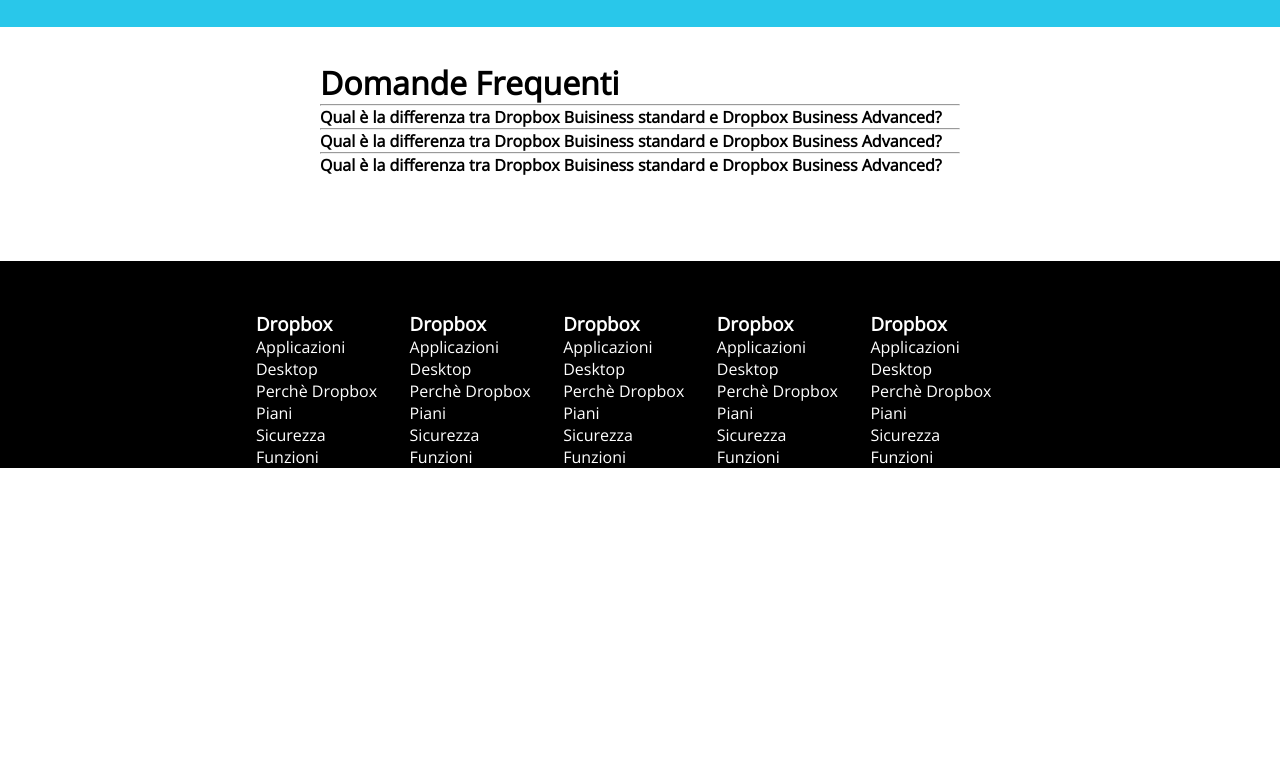
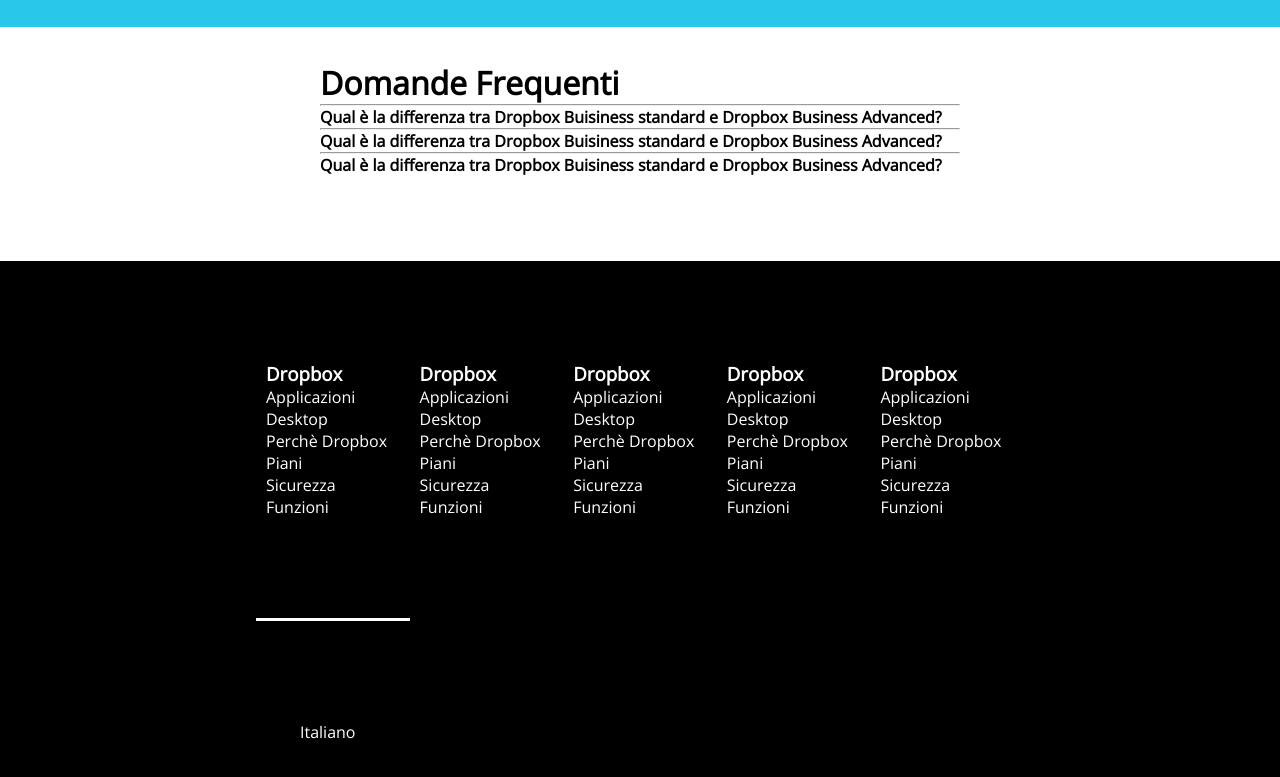
Before and after one commit to FRAALES/htmlcss-dropbox, a plain HTML site: page index.html in a window 1280 px wide. Shown: the part 5039-5816 px from the top of the page. Before the commit the page ends 5507 px from the top, so only its background shows below. Drawn offline with nearby package versions, Linux system fonts and the light colour scheme.

Commit message:
lavoro finito da limare i dettagli

```diff
--- a/css/file.css
+++ b/css/file.css
@@ -422,7 +422,7 @@ footer{
 
 .footer-container{
     width: 60%;
-    margin: 0 auto;
+    margin: 0 auto 100px;
     display: flex;
 }
 
@@ -430,10 +430,24 @@ footer{
 .dropbox-col-container{
     display: flex;
     flex-direction: column;
-    padding-top: 50px;
+    padding: 100px 20px 100px 10px;
 }
 
 
 .no-dots{
     list-style-type: none;
+
 }
+
+.dropbox-col-container-1{
+    display: flex;
+    flex-direction: column;
+    padding: 100px 20px 100px 10px;
+    border-bottom: solid white;
+}
+
+
+#language{
+    margin-left: 300px;
+    margin-bottom: 100px;
+}
--- a/index.html
+++ b/index.html
@@ -458,7 +458,7 @@
 
     <footer>
         <div class="footer-container">
-            <div class="dropbox-col-container">
+            <div class="dropbox-col-container-1">
                 <h3>Dropbox</h3>
                 <ul class="no-dots">
                     <li>Applicazioni Desktop</li>
@@ -512,13 +512,9 @@
                     <li>Funzioni</li>
                 </ul>
             </div>
+        </div>
 
-
-
-
-
-
-        </div>
+        <nav id="language">Italiano</nav>
 
     </footer>
 </body>
```
